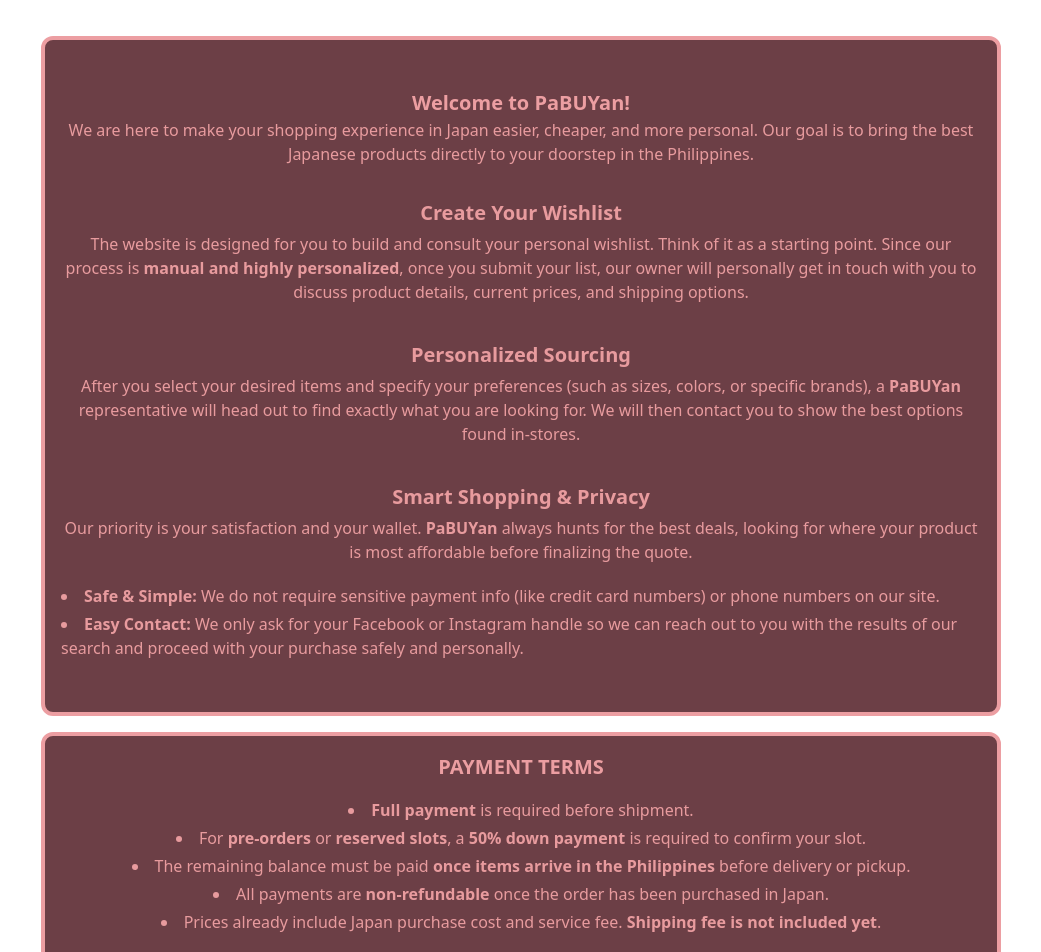
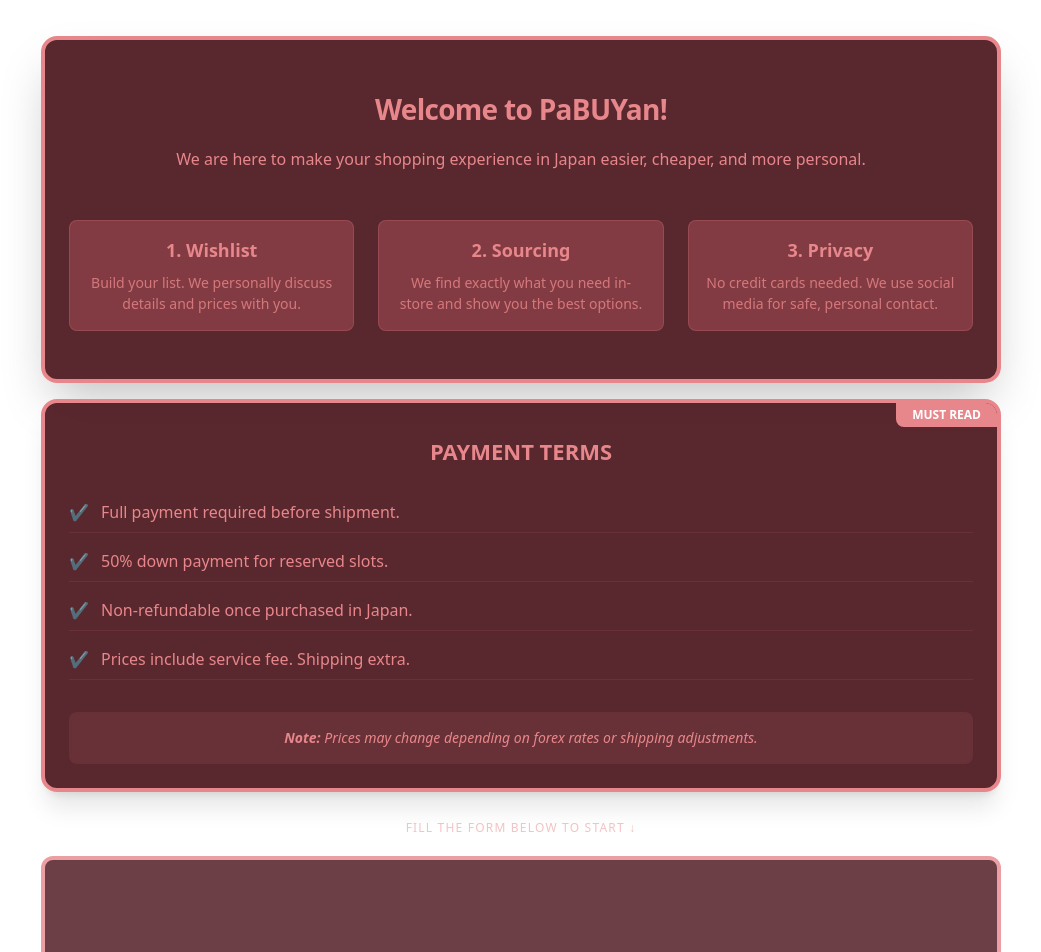
Before and after one commit to wattakeshi/Japan-paBUYan, a React (Vite) app: page /SignUP in a window 1280 px wide. Shown: the top 952 px of the page, without its empty margins (119-1160 px from the left). Built offline with nearby package versions, Linux system fonts and the light colour scheme.

Commit message:
improve: SignUP.jsx Design

```diff
--- a/src/Pages/SignUP.jsx
+++ b/src/Pages/SignUP.jsx
@@ -5,48 +5,67 @@
 
 const SignUP = () => {
   return (
-    <div className='min-h-screen w-full bg-[url("/sakurabg.png")] bg-[length:400px] pt-[20px]'>
-     <div className='border-4 rounded-xl m-4 border-cor5 px-4 mx-4 md:w-3/4 md:mx-auto py-12 bg-cor2 opacity-80'>
-      {/* need to ask the client details about how it works, writing examples in portuguese for faster typing/ */}
-      <h1 className=" w-3/4 mx-auto font-bold text-cor5 text-center text-[20px]">Welcome to PaBUYan! </h1>
-        <p className=' text-cor5 opacity-97 text-[16px] md:text-center'>We are here to make your shopping experience in Japan easier, cheaper, and more personal. Our goal is to bring the best Japanese products directly to your doorstep in the Philippines. </p>
+    <div className='min-h-screen w-full bg-[url("/sakurabg.png")] bg-[length:400px] pt-[20px] bg-fixed'>
+      <div className='animate-in fade-in slide-in-from-bottom-4 duration-1000 border-4 rounded-2xl m-4 border-cor5 px-6 mx-4 md:w-3/4 md:mx-auto py-12 bg-cor2/90 backdrop-blur-sm shadow-2xl'>
 
+        <h1 className="w-3/4 mx-auto font-black text-cor5 text-center text-[28px] tracking-tight mb-4">
+          Welcome to <span className="text-cor5">PaBUYan!</span>
+        </h1>
 
-        <ul>
+        <p className='text-cor5 font-medium text-[16px] md:text-center leading-relaxed'>
+          We are here to make your shopping experience in Japan easier, cheaper, and more personal.
+        </p>
+        <div className='grid md:grid-cols-3 gap-6 mt-12'>
 
-        <li className='pb-1 text-cor5 opacity-97 text-[20px] md:text-center pt-8'><strong>Create Your Wishlist</strong></li>
-                <li className='pb-1 text-cor5 opacity-97 text-[16px] md:text-center'> The website is designed for you to build and consult your personal wishlist. Think of it as a starting point. Since our process is <strong>manual and highly personalized</strong>, once you submit your list, our owner will personally get in touch with you to discuss product details, current prices, and shipping options. </li>
+          <div className="hover:scale-105 transition-transform p-4 rounded-lg bg-cor4/50 border border-cor5/20">
+            <h3 className='font-bold text-cor5 text-[18px] mb-2 text-center'>1. Wishlist</h3>
+            <p className='text-[14px] text-cor5/80 text-center'>Build your list. We personally discuss details and prices with you.</p>
+          </div>
 
-        <li className='pb-1 text-cor5 opacity-97 text-[20px] md:text-center pt-8'><strong>Personalized Sourcing</strong></li>
-                <li className='pb-1 text-cor5 opacity-97 text-[16px] md:text-center'> After you select your desired items and specify your preferences (such as sizes, colors, or specific brands), a <strong>PaBUYan</strong> representative will head out to find exactly what you are looking for. We will then contact you to show the best options found in-stores. </li>
+          <div className="hover:scale-105 transition-transform p-4 rounded-lg bg-cor4/50 border border-cor5/20">
+            <h3 className='font-bold text-cor5 text-[18px] mb-2 text-center'>2. Sourcing</h3>
+            <p className='text-[14px] text-cor5/80 text-center'>We find exactly what you need in-store and show you the best options.</p>
+          </div>
 
-        <li className='pb-1 text-cor5 opacity-97 text-[20px] md:text-center pt-8'><strong>Smart Shopping & Privacy</strong></li>
-                <li className='pb-1 text-cor5 opacity-97 text-[16px] md:text-center'> Our priority is your satisfaction and your wallet. <strong>PaBUYan</strong> always hunts for the best deals, looking for where your product is most affordable before finalizing the quote. </li>
+          <div className="hover:scale-105 transition-transform p-4 rounded-lg bg-cor4/50 border border-cor5/20">
+            <h3 className='font-bold text-cor5 text-[18px] mb-2 text-center'>3. Privacy</h3>
+            <p className='text-[14px] text-cor5/80 text-center'>No credit cards needed. We use social media for safe, personal contact.</p>
+          </div>
 
+        </div>
+      </div>
+      <div className='animate-in fade-in slide-in-from-bottom-8 duration-1000 border-4 rounded-2xl m-4 border-cor5 px-6 mx-4 md:w-3/4 md:mx-auto bg-cor2/90 backdrop-blur-sm shadow-xl relative overflow-hidden'>
+        <div className="absolute top-0 right-0 bg-cor5 text-white px-4 py-1 rounded-bl-lg font-bold text-xs">
+          MUST READ
+        </div>
+
+        <h1 className="pt-8 font-bold text-cor5 text-center text-[22px]">PAYMENT TERMS</h1>
+
+        <ul className='space-y-4 py-8'>
+          {[
+            "Full payment required before shipment.",
+            "50% down payment for reserved slots.",
+            "Non-refundable once purchased in Japan.",
+            "Prices include service fee. Shipping extra."
+          ].map((item, index) => (
+            <li key={index} className="flex items-center gap-3 text-cor5 font-medium border-b border-cor5/10 pb-2">
+              <span className="text-green-600">✔</span> {item}
+            </li>
+          ))}
         </ul>
-                  <ul className='list-inside list-disc pt-4'>
-                <li className='pb-1 text-cor5 opacity-97 text-[16px] md:text-left'> <strong>Safe & Simple:</strong> We do not require sensitive payment info (like credit card numbers) or phone numbers on our site. </li>
-                <li className='pb-1 text-cor5 opacity-97 text-[16px] md:text-left'> <strong>Easy Contact:</strong> We only ask for your Facebook or Instagram handle so we can reach out to you with the results of our search and proceed with your purchase safely and personally. </li>
 
-                  </ul>
-           </div>
+        <div className='bg-cor5/10 p-4 rounded-lg mb-6'>
+          <p className='text-cor5 italic text-sm text-center'>
+            <strong>Note:</strong> Prices may change depending on forex rates or shipping adjustments.
+          </p>
+        </div>
+      </div>
 
+      <div className="animate-bounce mt-8 flex justify-center text-cor5 opacity-50 text-xs uppercase tracking-widest">
+        Fill the form below to start ↓
+      </div>
 
-      {/* PAYMENT TERMS */}
-      <div className='border-4 rounded-xl m-4 border-cor5 px-4 mx-4 md:w-3/4 md:mx-auto bg-cor2  opacity-80'>
-      <h1 className="pt-4 w-3/4 mx-auto font-bold text-cor5 text-center text-[20px]">PAYMENT TERMS</h1>
-      <ul className='list-inside list-disc pt-4'>
-        <li className='pb-1 text-cor5 opacity-97 text-[16px] md:text-center'><strong>Full payment</strong> is required before shipment.</li>
-        <li className='pb-1 text-cor5 opacity-97 text-[16px] md:text-center'>For <strong>pre-orders</strong> or <strong>reserved slots</strong>, a <strong>50% down payment</strong> is required to confirm your slot.</li>
-        <li className='pb-1 text-cor5 opacity-97 text-[16px] md:text-center'>The remaining balance must be paid <strong>once items arrive in the Philippines</strong> before delivery or pickup.</li>
-        <li className='pb-1 text-cor5 opacity-97 text-[16px] md:text-center'>All payments are <strong>non-refundable</strong> once the order has been purchased in Japan.</li>
-        <li className='text-cor5 opacity-97 text-[16px] md:text-center'>Prices already include Japan purchase cost and service fee. <strong>Shipping fee is not included yet</strong>.</li>
-        <br></br>
-                <p className='text-cor5 opacity-97 text-[16px] md:text-center '><strong>Note:</strong> Prices may change depending on forex rates, Japan shop prices or shipping adjustments.</p>
-
-      </ul>
-    </div>
-      <ClientForm/>
+      <ClientForm />
       <Footer />
     </div>
   )
```
